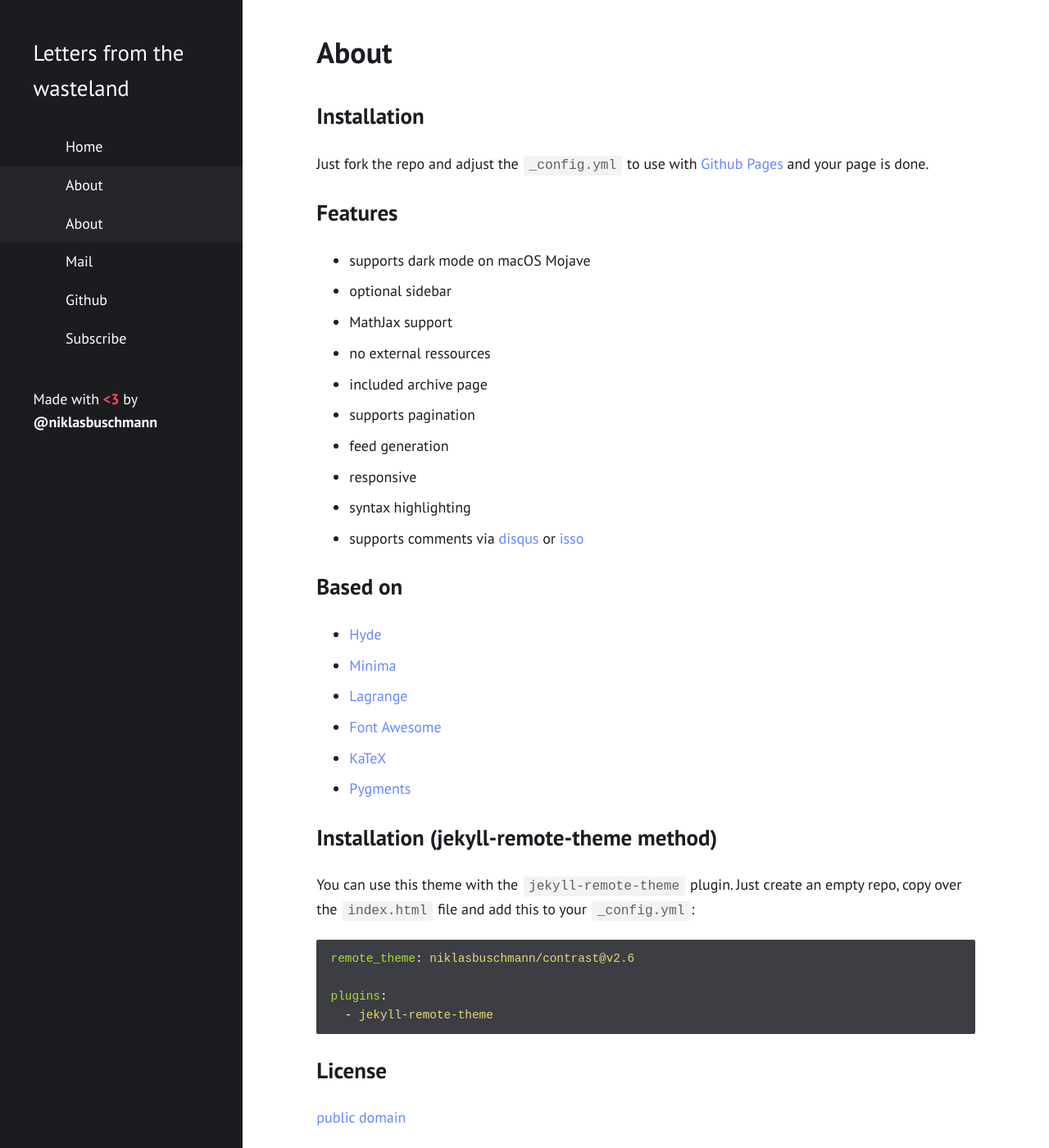
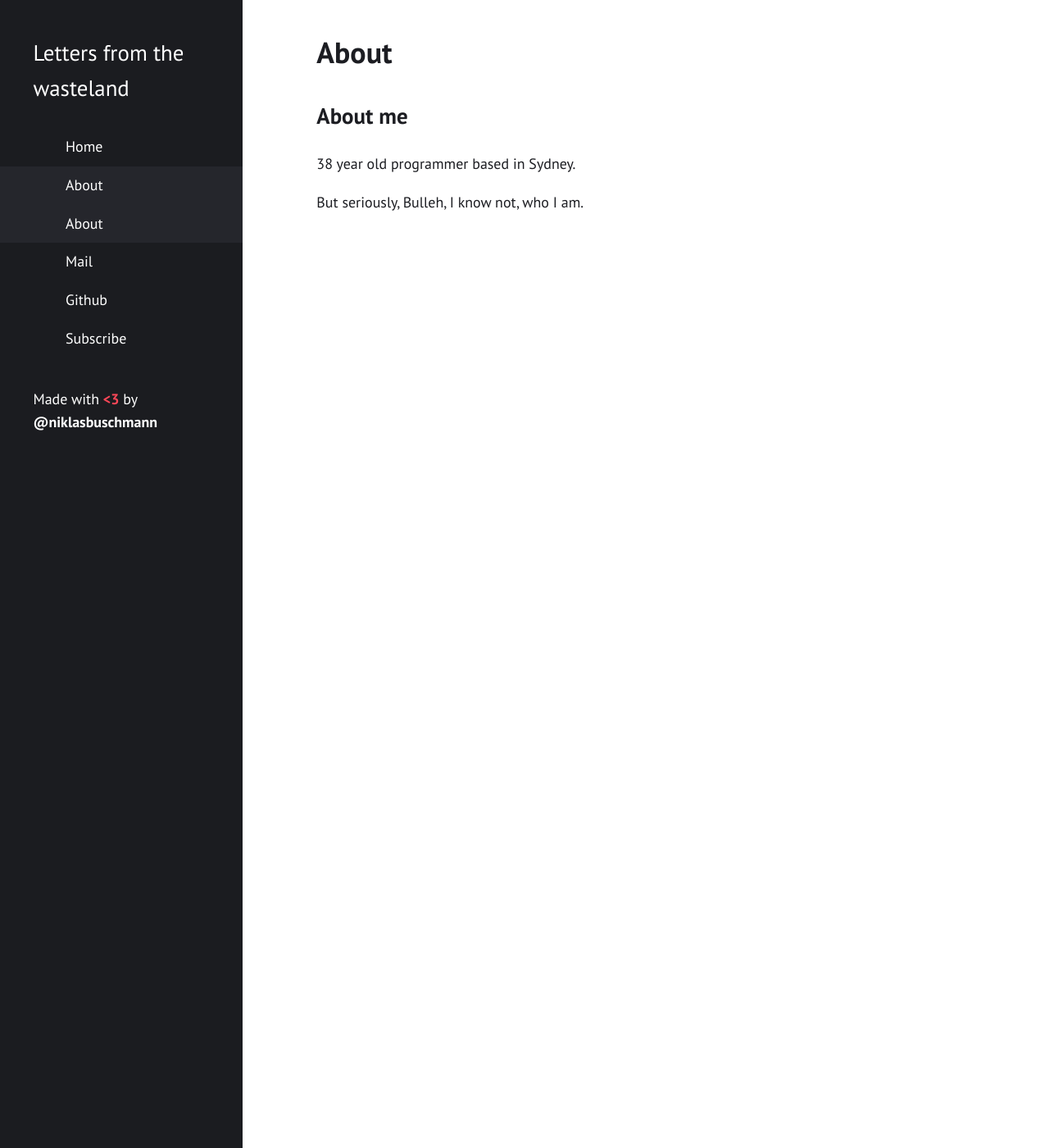
Before and after one commit to adityeah/adityeah.github.io, a Jekyll site: the page built from about.md, in a window 1280 px wide and 1400 px high. Shown: the whole window at 82% size. Built offline with Jekyll 4.4.1, drawn with Linux system fonts in a browser that asks for light colours.

Commit message:
changed about

```diff
--- a/_config.yml
+++ b/_config.yml
@@ -23,7 +23,7 @@ minimal: false               # use simpler style
 
 navigation:
   - {file: "index.html", icon: home}
-  - {file: "README.md", icon: address-card}
+  - {file: "about.md", icon: address-card}
   - {file: "README2.md", icon: bookmark}
 
 external:                    # see http://fontawesome.com/icons
--- /dev/null
+++ b/about.md
@@ -0,0 +1,11 @@
+---
+title: "About"
+permalink: "/about/"
+layout: page
+---
+
+## About me
+
+38 year old programmer based in Sydney.
+
+But seriously, Bulleh, I know not, who I am.
```
